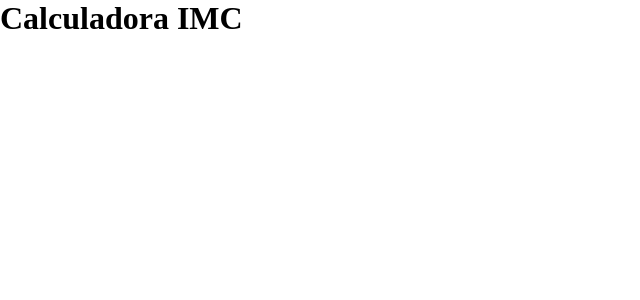
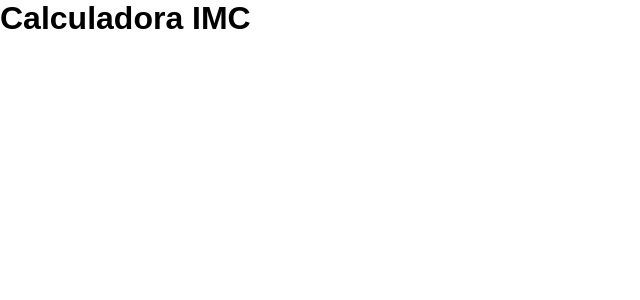
Before and after one commit to kaykydlima/calculadoraIMC, a React (Create React App) app: page / in a window 1280 px wide. Shown: the top 300 px of the page, without its empty margins (0-640 px from the left). Built offline with nearby package versions, Linux system fonts and the light colour scheme.

Commit message:
Adicionando Reset

```diff
--- a/src/index.css
+++ b/src/index.css
@@ -3,3 +3,11 @@
   padding: 0;
   box-sizing: border-box;
 }
+
+body{
+  font-family: sans-serif;
+}
+
+button{
+  cursor: pointer;
+}
```
